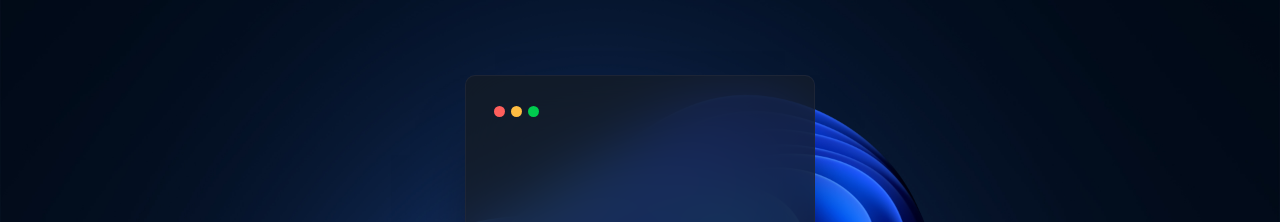
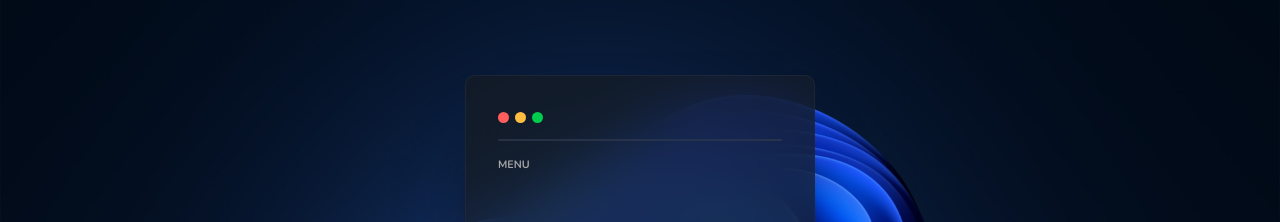
Before and after one commit to novacooo/sidebar-navigation-menu, a React (Create React App) app: page / in a window 1280 px wide. Shown: the top 222 px of the page. Built offline with nearby package versions, Linux system fonts and the light colour scheme.

Commit message:
Added Divider and SectionHeadet components

```diff
--- a/src/components/organisms/Sidebar.tsx
+++ b/src/components/organisms/Sidebar.tsx
@@ -1,8 +1,11 @@
 import styled from 'styled-components';
 import PanelButton from '../atoms/PanelButton';
 
-const Wrapper = styled.div`
-  padding: 30px 28px;
+const Wrapper = styled.nav`
+  display: flex;
+  flex-direction: column;
+  gap: 16px;
+  padding: 36px 32px;
   width: 350px;
   height: 650px;
   background-color: ${({ theme }) => theme.BACKGROUND_NAVIGATION};
@@ -17,6 +20,17 @@ const PanelButtonsWrapper = styled.div`
   gap: 6px;
 `;
 
+const Divider = styled.hr`
+  border: none;
+  border-top: 2px solid ${({ theme }) => theme.BORDER};
+  border-radius: 10px;
+`;
+
+const SectionHeader = styled.h6`
+  text-transform: uppercase;
+  color: ${({ theme }) => theme.TEXT_SECONDARY};
+`;
+
 const Sidebar = () => (
   <Wrapper>
     <PanelButtonsWrapper>
@@ -24,6 +38,8 @@ const Sidebar = () => (
       <PanelButton buttonType="minimise" />
       <PanelButton buttonType="maximise" />
     </PanelButtonsWrapper>
+    <Divider />
+    <SectionHeader>Menu</SectionHeader>
   </Wrapper>
 );
 
--- a/src/theme/theme.ts
+++ b/src/theme/theme.ts
@@ -8,18 +8,26 @@ export interface IThemeType {
   BACKGROUND_MAXIMISE: string;
   BACKGROUND_MAXIMISE_HOVER: string;
 
+  BORDER: string;
   BORDER_NAVIGATION: string;
+
+  TEXT_PRIMARY: string;
+  TEXT_SECONDARY: string;
 }
 
 export const theme: IThemeType = {
   BACKGROUND: 'hsl(0,0%,100%)',
   BACKGROUND_NAVIGATION: 'hsla(214, 24%, 11%, 0.75)',
   BACKGROUND_EXIT: 'hsl(1, 100%, 68%)',
-  BACKGROUND_EXIT_HOVER: 'hsl(1,56%,52%)',
+  BACKGROUND_EXIT_HOVER: 'hsl(1, 56%, 52%)',
   BACKGROUND_MINIMISE: 'hsl(39, 100%, 63%)',
-  BACKGROUND_MINIMISE_HOVER: 'hsl(39,80%,52%)',
+  BACKGROUND_MINIMISE_HOVER: 'hsl(39, 80%, 52%)',
   BACKGROUND_MAXIMISE: 'hsl(143, 100%, 40%)',
-  BACKGROUND_MAXIMISE_HOVER: 'hsl(143,84%,37%)',
+  BACKGROUND_MAXIMISE_HOVER: 'hsl(143, 84%, 37%)',
 
+  BORDER: 'hsla(218,25%,24%,0.75)',
   BORDER_NAVIGATION: 'hsla(224, 25%, 18%, 0.75)',
+
+  TEXT_PRIMARY: 'hsl(0,0%,100%)',
+  TEXT_SECONDARY: 'hsl(0,0%,64%)',
 };
```
